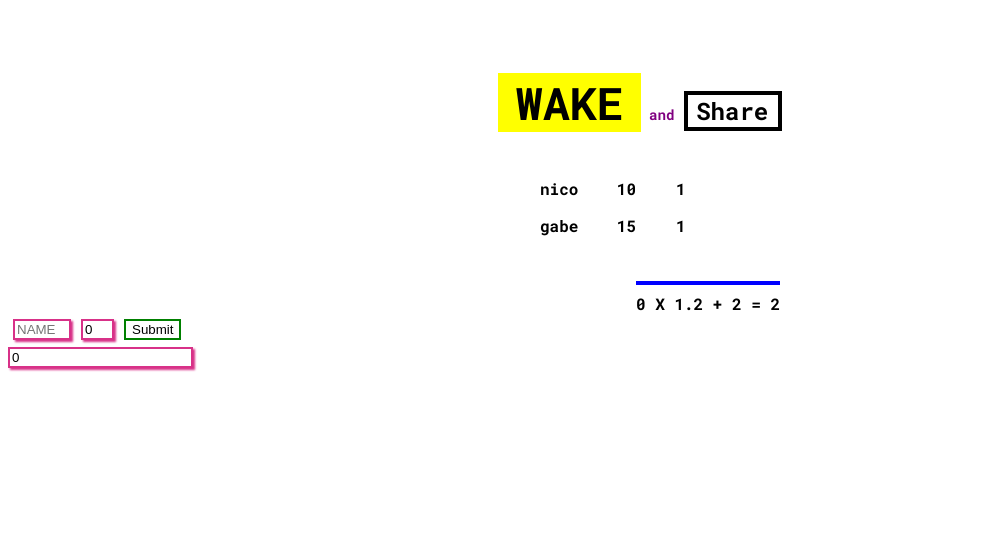
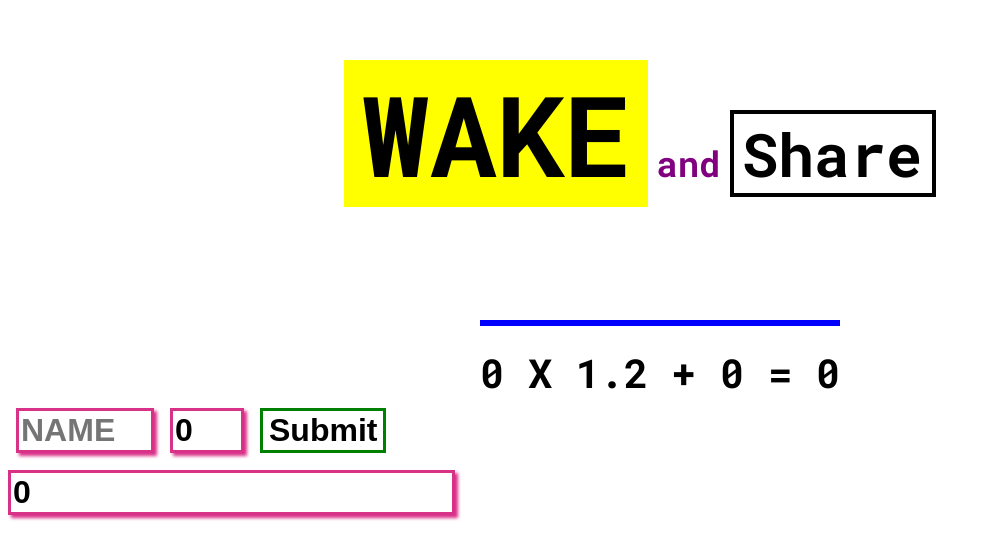
Before and after one commit to sirno/wakeandshare, a Vue app: page / in a window 1280 px wide. Shown: the top 560 px of the page, without its empty margins (0-991 px from the left). Built offline with nearby package versions, Linux system fonts and the light colour scheme.

Commit message:
Updated layout at scale 1

```diff
--- a/src/App.vue
+++ b/src/App.vue
@@ -22,10 +22,7 @@ import SessionInput from "./components/SessionInput.vue";
 var store = {
   debug: true,
   state: {
-    riders: [
-      { name: "nico", time: 10 },
-      { name: "gabe", time: 15 },
-    ],
+    riders: [],
     sessionTime: 0,
     multiplier: 1.2,
   },
@@ -62,6 +59,7 @@ export default {
 
 $font-stack: "Roboto Mono", monospace
 $font-stack-weight: 700
+$font-size: 2.5rem
 
 body
   color: $black
@@ -69,6 +67,7 @@ body
 #app
   font-family: $font-stack
   font-weight: $font-stack-weight
+  font-size: $font-size
   -webkit-font-smoothing: antialiased
   -moz-osx-font-smoothing: grayscale
   text-align: center
@@ -77,6 +76,7 @@ body
 #app pre
   font-family: $font-stack
   font-weight: $font-stack-weight
+  font-size: $font-size
 
 #top
   display: flex
--- a/src/components/RideInput.vue
+++ b/src/components/RideInput.vue
@@ -38,23 +38,32 @@ export default {
 @import "../styles/colors.sass"
 
 #ride-input-name
-  width: 50px
+  width: 8rem
 
 #ride-input-time
-  width: 25px
+  width: 4rem
 
 input
-  margin: 5px
+  margin: 0.5rem
+  font-size: 1rem
   background-color: $white
-  border: 2px solid $pink
-  -webkit-box-shadow: 2px 2px 2px $pink
-  box-shadow: 2px 2px 2px $pink
+  border: 0.2rem solid $pink
+  -webkit-box-shadow: 0.2rem 0.2rem 0.2rem $pink
+  box-shadow: 0.2rem 0.2rem 0.2rem $pink
   &[type="submit"]
-    border: 2px solid $green
+    border: 0.2rem solid $green
     box-shadow: none
+    font-size: 2rem
+    font-weight: 700
+  &[type="text"]
+    font-size: 2rem
+    font-weight: 700
+  &[type="number"]
+    font-size: 2rem
+    font-weight: 700
 input:focus
   background-color: $yellow
-  border: 2px solid $blue
-  -webkit-box-shadow: 2px 2px 2px $blue
-  box-shadow: 2px 2px 2px $blue
+  border: 0.2rem solid $blue
+  -webkit-box-shadow: 0.2rem 0.2rem 0.2rem $blue
+  box-shadow: 0.2rem 0.2rem 0.2rem $blue
 </style>
--- a/src/components/Session.vue
+++ b/src/components/Session.vue
@@ -44,7 +44,7 @@ export default {
 <style lang="sass" scoped>
 @import "../styles/colors.sass"
 hr
-  border: 2px solid $blue
+  border: 0.2rem solid $blue
 ul
   list-style-type: none
 </style>
--- a/src/components/SessionInput.vue
+++ b/src/components/SessionInput.vue
@@ -28,13 +28,16 @@ export default {
 
 input
   background-color: $white
-  border: 2px solid $pink
-  -webkit-box-shadow: 2px 2px 2px $pink
-  box-shadow: 2px 2px 2px $pink
+  border: 0.2rem solid $pink
+  -webkit-box-shadow: 0.2rem 0.2rem 0.2rem $pink
+  box-shadow: 0.2rem 0.2rem 0.2rem $pink
+  &[type="number"]
+    font-size: 2rem
+    font-weight: 700
 
 input:focus
   background-color: $yellow
-  border: 2px solid $blue
-  -webkit-box-shadow: 2px 2px 2px $blue
-  box-shadow: 2px 2px 2px $blue
+  border: 0.2rem solid $blue
+  -webkit-box-shadow: 0.2rem 0.2rem 0.2rem $blue
+  box-shadow: 0.2rem 0.2rem 0.2rem $blue
 </style>
```
